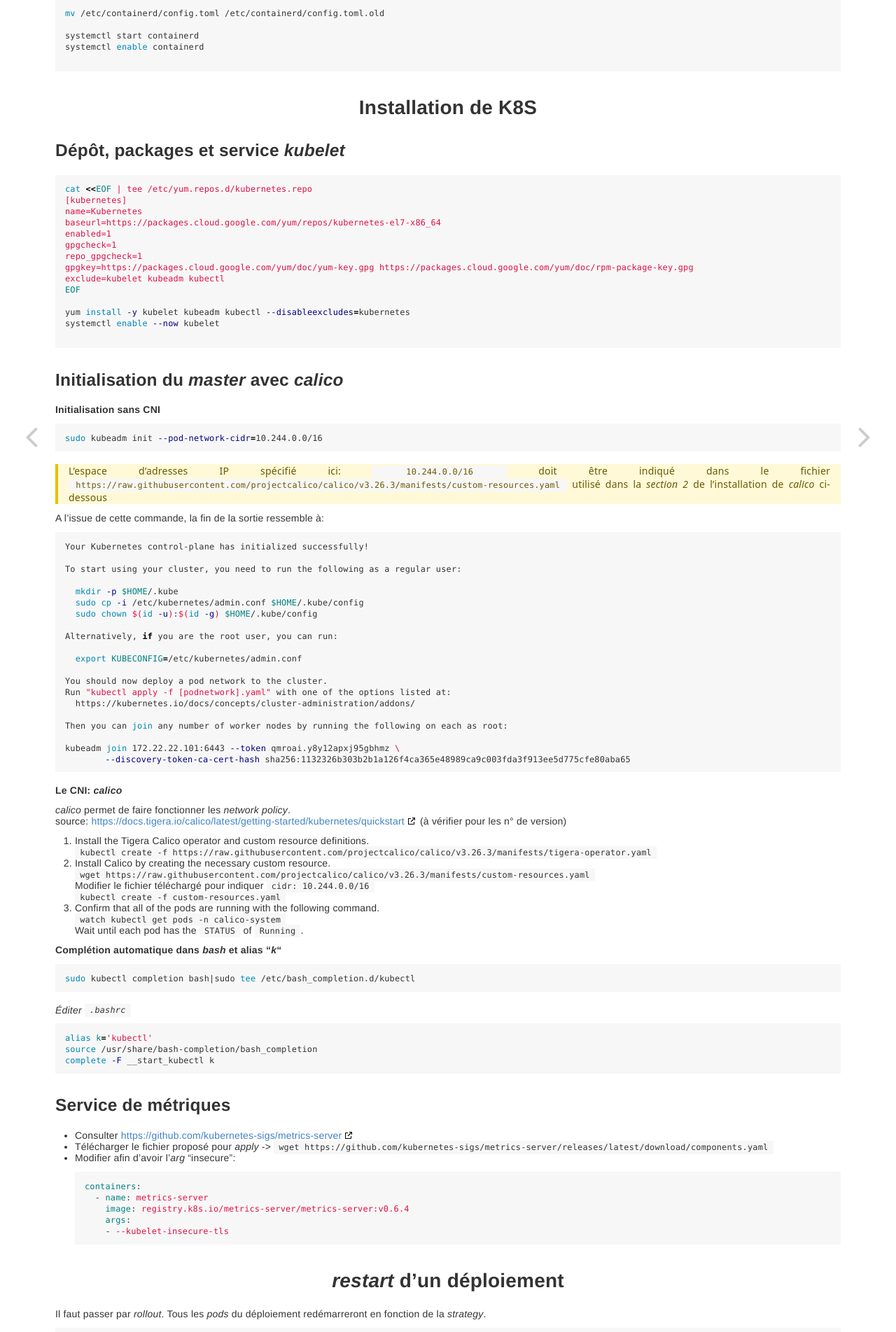
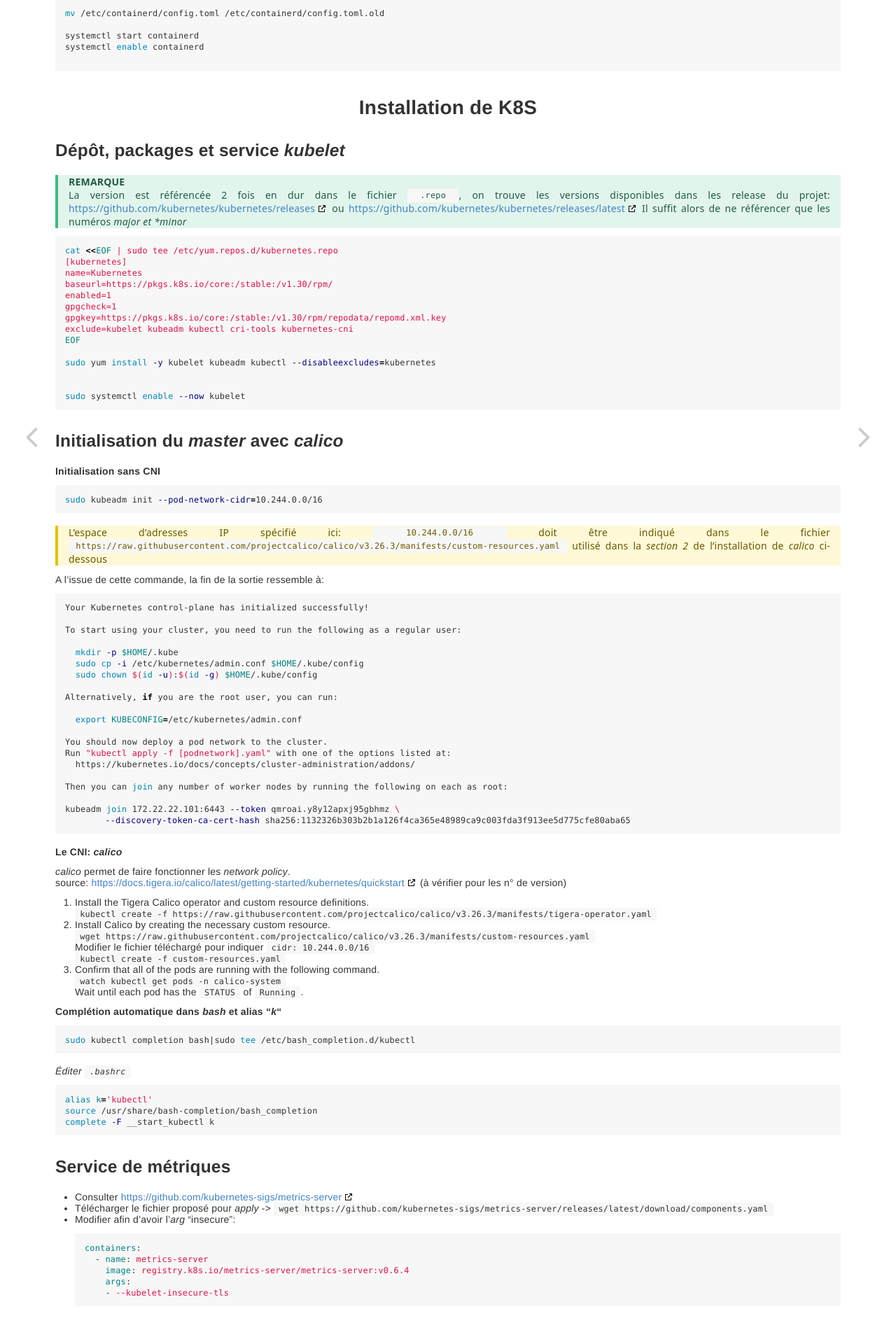
Before and after one commit to Grand-Dub/blog, a Jekyll site: the page built from _posts/kubernetes/2023-08-31-notes-install-autres.md, in a window 1280 px wide. Shown: the part 1927-3830 px from the top of the page at 70% size. Built offline with Jekyll 4.4.1, drawn with Linux system fonts in a browser that asks for light colours; some of the changed text lies outside the part shown.

Commit message:
Update 2023-08-31-notes-install-autres.md
les références du fichier repo précédent ne marchent plus et celui-ci si avec possibilité de choisir la version de k8s

````diff
--- a/_posts/kubernetes/2023-08-31-notes-install-autres.md
+++ b/_posts/kubernetes/2023-08-31-notes-install-autres.md
@@ -114,22 +114,26 @@ Installation de K8S
 
 Dépôt, packages et service *kubelet*
 ------------------------------------
+> **REMARQUE**
+> La version est référencée 2 fois en dur dans le fichier ```.repo```, on trouve les versions disponibles dans les release du projet: <https://github.com/kubernetes/kubernetes/releases>{:target="_blank"} ou <https://github.com/kubernetes/kubernetes/releases/latest>{:target="_blank"}
+> Il suffit alors de ne référencer que les numéros *major et *minor*
+{: .block-tip }
 
 ```sh
-cat <<EOF | tee /etc/yum.repos.d/kubernetes.repo
+cat <<EOF | sudo tee /etc/yum.repos.d/kubernetes.repo
 [kubernetes]
 name=Kubernetes
-baseurl=https://packages.cloud.google.com/yum/repos/kubernetes-el7-x86_64
+baseurl=https://pkgs.k8s.io/core:/stable:/v1.30/rpm/
 enabled=1
 gpgcheck=1
-repo_gpgcheck=1
-gpgkey=https://packages.cloud.google.com/yum/doc/yum-key.gpg https://packages.cloud.google.com/yum/doc/rpm-package-key.gpg
-exclude=kubelet kubeadm kubectl
+gpgkey=https://pkgs.k8s.io/core:/stable:/v1.30/rpm/repodata/repomd.xml.key
+exclude=kubelet kubeadm kubectl cri-tools kubernetes-cni
 EOF
 
-yum install -y kubelet kubeadm kubectl --disableexcludes=kubernetes
-systemctl enable --now kubelet
+sudo yum install -y kubelet kubeadm kubectl --disableexcludes=kubernetes
 
+
+sudo systemctl enable --now kubelet
 ```
 
 Initialisation du *master* avec *calico*
````
